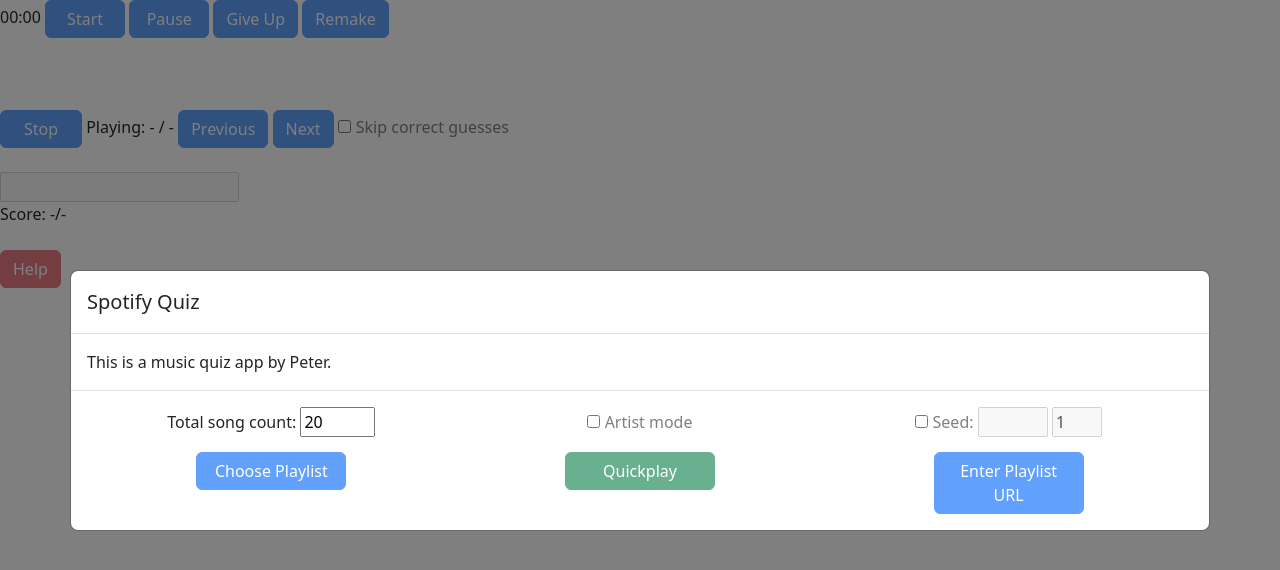
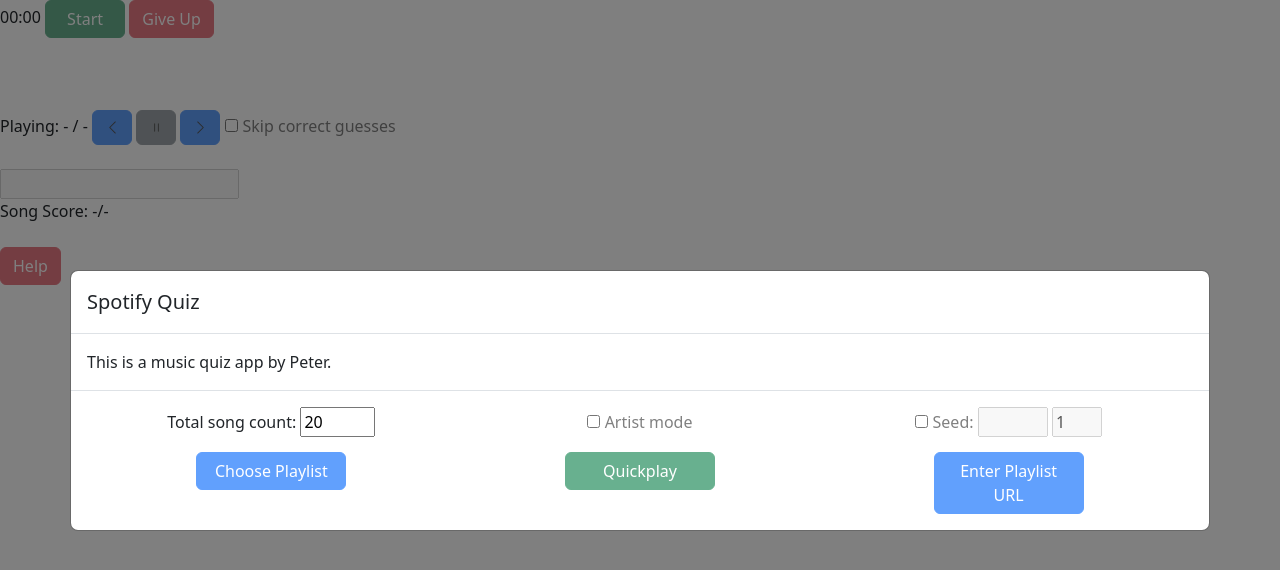
Before and after one commit to pcprince/music-quiz, a website: page play.html in a window 1280 px wide. Drawn offline with nearby package versions, Linux system fonts and the light colour scheme.

Commit message:
Refactor buttons

```diff
--- a/js/game.js
+++ b/js/game.js
@@ -5,7 +5,7 @@
  *****************************************************************************/
 
 /* global connectToPlayer, endTimer, playAll, stopClip */
-/* global playClipButtons, startTimerButton, helpButton, guessInput, giveUpButton, remakeButton */
+/* global playClipButtons, startTimerButton, pauseTimerButton, helpButton, guessInput, giveUpButton, remakeButton */
 /* global revealSong, revealArtist, resetStartModal, isArtistMode, fillAllBars */
 /* global unguessedClips, unguessedArtistClips, songClips */
 
@@ -132,6 +132,12 @@
 
         startTimerButton.disabled = false;
 
+        startTimerButton.style.display = '';
+        pauseTimerButton.style.display = 'none';
+
+        giveUpButton.style.display = '';
+        remakeButton.style.display = 'none';
+
     });
 
 }
--- a/js/guesser.js
+++ b/js/guesser.js
@@ -6,6 +6,7 @@
 
 /* global songClips */
 /* global endGame, updateScore, isArtistMode, updateProgressBarUI */
+/* global remakeButton */
 
 const MAX_DISTANCE = 1;
 
@@ -282,6 +283,9 @@
 
     console.log('Giving up');
 
+    giveUpButton.style.display = 'none';
+    remakeButton.style.display = '';
+
     endGame();
 
 });
--- a/js/progressBar.js
+++ b/js/progressBar.js
@@ -151,7 +151,7 @@
 
     for (let i = 0; i < progressBars.length; i++) {
 
-        progressBars[i].style.display = '';
+        progressBars[i].classList.remove('progress-bar-animated');
         progressBars[i].style.width = '100%';
         colourProgressBar(i);
 
--- a/js/timer.js
+++ b/js/timer.js
@@ -86,8 +86,8 @@
 
     clearInterval(timerInterval);
 
+    resumeTimerButton.disabled = true;
     pauseTimerButton.disabled = true;
-    resumeTimerButton.disabled = true;
 
 }
 
@@ -100,9 +100,12 @@
 
     isPaused = false;
 
-    pauseTimerButton.disabled = false;
     resumeTimerButton.disabled = false;
     startTimerButton.disabled = true;
+    pauseTimerButton.disabled = false;
+
+    startTimerButton.style.display = 'none';
+    pauseTimerButton.style.display = '';
 
     startGame();
 
--- a/play.css
+++ b/play.css
@@ -12,10 +12,6 @@
     width: 90px;
     font-size: small !important;
     margin-left: 5px;
-}
-
-#stop-button, #resume-button {
-    width: 82px;
 }
 
 .start-modal-btn {
@@ -50,3 +46,14 @@
 .progress-bar.bg-unguessed {
     background-color: #d23939 !important;
 }
+
+.button-icon {
+    width: 15px;
+    height: 15px;
+    vertical-align: initial;
+}
+
+.playback-button {
+    width: 40px;
+    height: 35px;
+}
--- a/play.html
+++ b/play.html
@@ -172,31 +172,42 @@
     </div>
 
     <span id="timer-span">00:00</span>
-    <button class="btn btn-primary btn-timer" id="start-timer-button" disabled>Start</button>
 
-    <button class="btn btn-primary btn-timer" id="pause-timer-button" disabled>Pause</button>
+    <button class="btn btn-success btn-timer" id="start-timer-button" disabled>Start</button>
+    <button class="btn btn-secondary btn-timer" id="pause-timer-button" disabled style="display: none;">Pause</button>
 
-    <button class="btn btn-primary" id="give-up-button" disabled>Give Up</button>
+    <button class="btn btn-danger" id="give-up-button" disabled>Give Up</button>
+    <button class="btn btn-primary" id="remake-button" disabled style="display: none;">Remake</button>
 
-    <button class="btn btn-primary" id="remake-button" disabled>Remake</button>
     <br><br>
 
     <div id="progress-bar-holder" class="d-flex" style="max-width: 75%;"></div>
 
     <br><br>
 
-    <button class="btn btn-primary" id="stop-button" disabled>Stop</button>
-    <button class="btn btn-primary" id="resume-button" style="display: none;">Resume</button>
+    <span>Playing: </span><span id="clip-info">- / -</span>
 
-    <span>Playing: </span><span id="clip-info">- / -</span>
-    <button class="btn btn-primary" id="prev-button" disabled>Previous</button>
-    <button class="btn btn-primary" id="next-button" disabled>Next</button>
+    <button class="btn btn-primary playback-button" id="prev-button" disabled>
+        <img class="button-icon" src="../images/chevron-left.svg" alt="Bootstrap">
+    </button>
+
+    <button class="btn btn-secondary playback-button" id="stop-button" disabled>
+        <img class="button-icon" src="../images/pause.svg" alt="Bootstrap">
+    </button>
+    <button class="btn btn-secondary playback-button" id="resume-button" style="display: none;">
+        <img class="button-icon" src="../images/play-fill.svg" alt="Bootstrap">
+    </button>
+
+    <button class="btn btn-primary playback-button" id="next-button" disabled>
+        <img class="button-icon" src="../images/chevron-right.svg" alt="Bootstrap">
+    </button>
+
     <input type="checkbox" id="skip-guessed-checkbox"><label id="skip-guessed-checkbox-label" for="skip-guessed-checkbox" style="margin-left: 5px; color: grey;">Skip correct guesses</label>
     <br><br>
 
     <input id="guess-input" disabled>
     <br>
-    <span>Score: </span><span id="score-span">-</span>/<span id="max-score-span">-</span>
+    <span>Song Score: </span><span id="score-span">-</span>/<span id="max-score-span">-</span>
     <br>
     <div id="artist-score-holder" style="display: none;">
         <span>Artist Score: </span><span id="artist-score-span">-</span>/<span id="max-artist-score-span">-</span>
--- a/play.js
+++ b/play.js
@@ -700,5 +700,3 @@
 
 // TODO: Artist score/custom scoring
 // TODO: Album mode
-
-// FIXME: Show and hide current progress bar to prevent confusion
```
Also changed, not shown: images/chevron-left.svg (added), images/chevron-right.svg (added), images/pause.svg (added), images/play-fill.svg (added).
